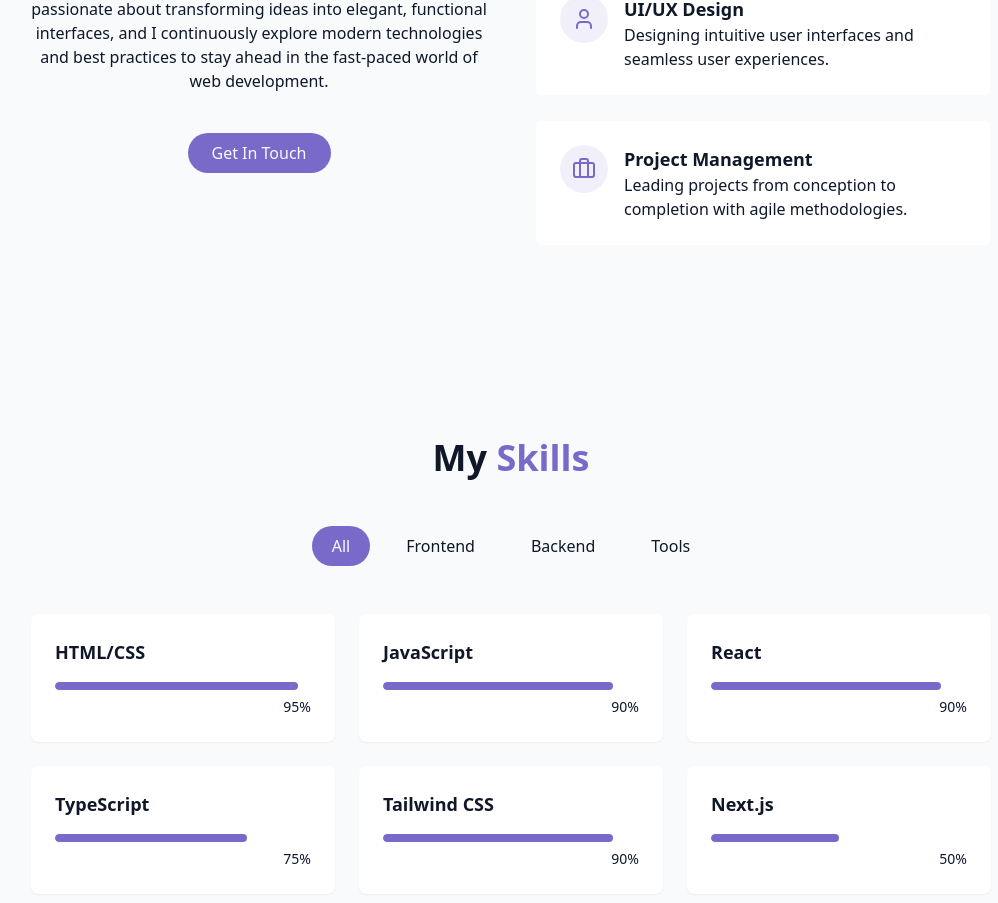
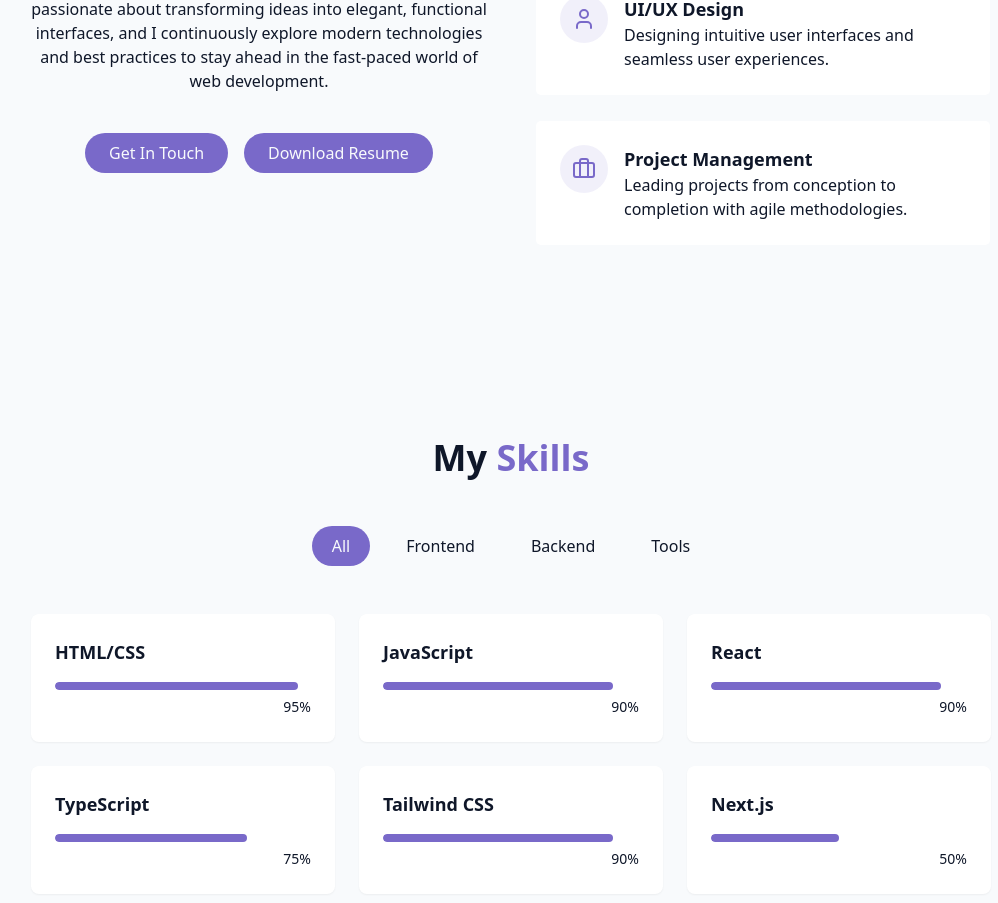
Before and after one commit to habtashagithub/my-portfolio, a React (Vite) app: page / in a window 1280 px wide. Shown: the part 1228-2131 px from the top of the page, without its empty margins (129-1127 px from the left). Built offline with nearby package versions, Linux system fonts and the light colour scheme.

Commit message:
Update AboutSection.jsx

```diff
--- a/src/components/AboutSection.jsx
+++ b/src/components/AboutSection.jsx
@@ -30,6 +30,7 @@ export const AboutSection = () => {
                 {" "}
                 Get In Touch
               </a>
+             <a href="file:///C:/Users/BUCHA/Downloads/cvportfolio.pdf" download className="cosmic-button"> Download Resume</a>
             </div>
           </div>
 
```
